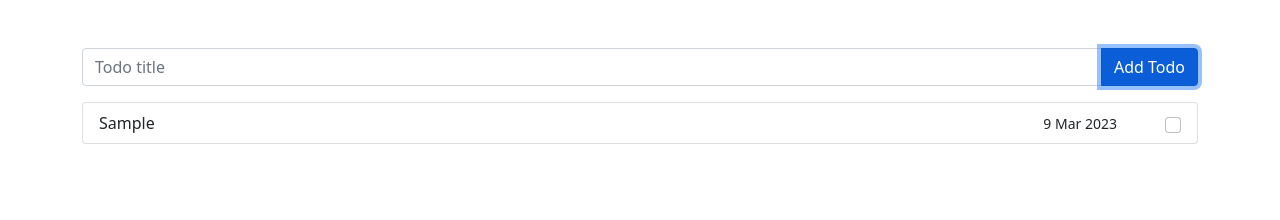
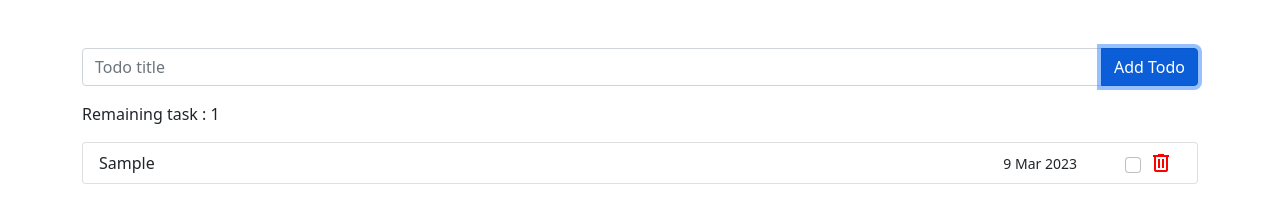
Before and after one commit to peryssiahaan/ToDoApp-TypeScript, a website with bundled scripts: page public/index.html in a window 1280 px wide. Both pictures are taken after typing "Sample" into the empty fields and a click on the button "Add Todo". Built offline with nearby package versions, Linux system fonts and the light colour scheme.

Commit message:
Add delete feature

```diff
--- a/public/index.html
+++ b/public/index.html
@@ -7,6 +7,7 @@
     <meta
       name="description"
       content="Web site created using create-snowpack-app" />
+      <link rel="stylesheet" href="https://fonts.googleapis.com/css2?family=Material+Symbols+Outlined:opsz,wght,FILL,GRAD@48,400,0,0" />
     <link rel="stylesheet" type="text/css" href="/index.css" />
     <link
       href="https://cdn.jsdelivr.net/npm/bootstrap@5.0.2/dist/css/bootstrap.min.css"
@@ -33,6 +34,12 @@
           <button type="submit" class="btn btn-primary">Add Todo</button>
         </div>
       </form>
+      <div>
+        <p class="text-muted"></p>
+          Remaining task : <span data-amount-task>0</span>
+        </p>
+
+      </div>
       <ul id="list" class="list-group mt-3"></ul>
     </div>
     <noscript>You need to enable JavaScript to run this app.</noscript>
--- a/src/index.ts
+++ b/src/index.ts
@@ -1,6 +1,8 @@
 const list = document.querySelector<HTMLUListElement>("#list");
 const form = document.querySelector<HTMLFormElement>("#new-task-form");
 const input = document.querySelector<HTMLInputElement>("#new-task-title");
+const taskCounter =
+  document.querySelector<HTMLSpanElement>("[data-amount-task]");
 
 type Task = {
   id: string;
@@ -9,7 +11,7 @@ type Task = {
   createdAt: Date;
 };
 
-const tasks: Task[] = getTasks();
+let tasks: Task[] = getTasks();
 render();
 
 form?.addEventListener("submit", (e) => {
@@ -44,18 +46,25 @@ function getTasks(): Task[] {
 
 list?.addEventListener("click", (e) => {
   const clickedEl = e.target as HTMLElement;
-  if(clickedEl.tagName !== "INDEX") return
-  render()
+  if (clickedEl.tagName !== "INDEX") return;
+  render();
 });
 
-function clearList(element:HTMLElement) : void{
-  while(element.firstChild){
-    element.removeChild(element.firstChild)
+function clearList(element: HTMLElement): void {
+  while (element.firstChild) {
+    element.removeChild(element.firstChild);
+  }
+}
+
+function countTask():void{
+  if (taskCounter != null) {
+    taskCounter.innerHTML = "" + tasks.length;
   }
 }
 
 function render(): void {
-  if(list!= null) clearList(list)
+  if (list != null) clearList(list);
+  countTask()
   tasks.forEach((task) => {
     const item = document.createElement("li");
     item.classList.add(
@@ -75,16 +84,33 @@ function render(): void {
     itemDate.innerText = new Date(task.createdAt).toLocaleDateString("id-ID", {
       dateStyle: "medium",
     });
+
+    const deleteIcon = document.createElement("span")
+    deleteIcon.classList.add("material-symbols-outlined","mx-2")
+    deleteIcon.innerText = "delete"
+    deleteIcon.style.cursor = "pointer"
+    deleteIcon.style.color = "red"
+    deleteIcon.addEventListener("click", () => {
+      item.remove()
+      tasks = tasks.filter(el => el.id !== task.id)
+      countTask()
+      saveTasks()
+    })
+
     checkBox.classList.add("form-check-input");
     checkBox.type = "checkbox";
     checkBox.checked = task.isCompleted;
     checkBox.addEventListener("change", () => {
       task.isCompleted = checkBox.checked;
-        item.style.backgroundColor = (task.isCompleted) ? "lime" : ""
+      if (task.isCompleted) {
+        item.classList.add("list-group-item-success");
+      } else {
+        item.classList.remove("list-group-item-success");
+      }
       saveTasks();
     });
     label.append(task.title);
-    item.append(label, itemDate, checkBox);
+    item.append(label, itemDate, checkBox,deleteIcon);
     list?.append(item);
   });
 }
```
Also changed, not shown: 1 other file. Lines whose indentation alone changed are shown as unchanged.
